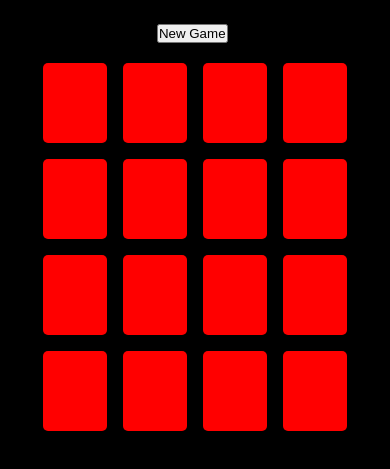
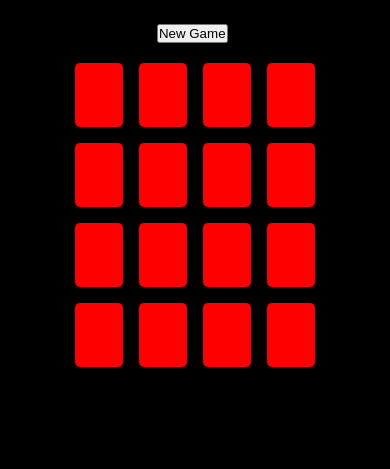
Before and after one commit to mcnic16/slashermatch2, a plain HTML site: page index.html in a window 390 px wide. Shown: the part 145-614 px from the top of the page. Drawn offline with Linux system fonts and the light colour scheme.

Commit message:
I have had to alter media queries again, everytime I git push , the media queries stop working

```diff
--- a/assets/styles.css
+++ b/assets/styles.css
@@ -13,20 +13,19 @@ body {
     flex-direction: column;
 }
 
-/*---------------------------- header--------------*/
+/*----------------------------text--------------*/
 .match {
     color: red;
 }
 
-/*-------------------------game-grid------------------*/
+/*-------------------button----------------------*/
+
 .gamebutton {
     margin-top: 20px;
     margin-left: 40px;
 }
-.title {
-    height: auto;
-}
 
+/*-------------------------game-grid------------------*/
 section {
     margin-top: 20px;
     display: grid;
@@ -77,8 +76,8 @@ section {
     section {
         margin-top: 20px ;
         display: grid;
-        grid-template-columns: repeat(4, 4rem);
-        grid-template-rows: repeat(4, 5rem);
+        grid-template-columns: repeat(4, 3rem);
+        grid-template-rows: repeat(4, 4rem);
         grid-gap: 1rem;
         perspective: 1000px;
 
```
